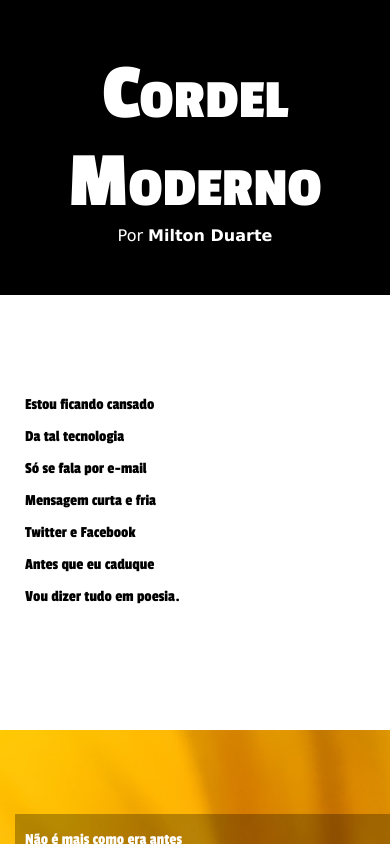
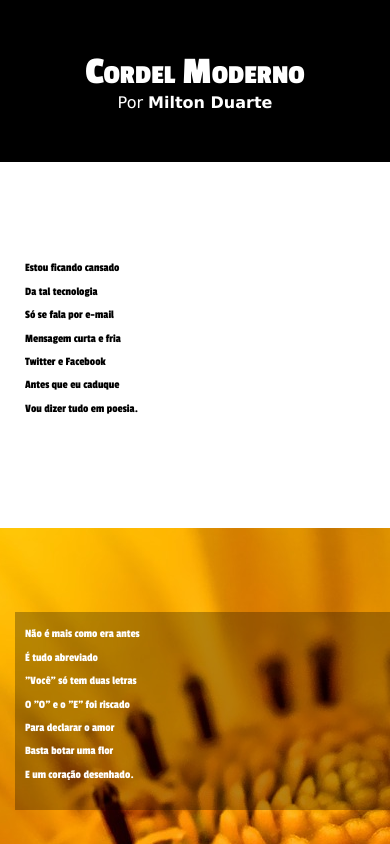
Before and after one commit to marcoguarato15/projeto-cordel, a plain HTML site: page index.html in a window 390 px wide. Shown: the top 844 px of the page. Drawn offline with Linux system fonts and the light colour scheme.

Commit message:
Feature font-size com view width
Adicionando a responsividade nas letras do site, sem media query por enquanto

```diff
--- a/style.css
+++ b/style.css
@@ -20,7 +20,7 @@ header {
 }
 
 header h1 {
-    font-size: 5em;
+    font-size: 10vw;
     font-weight: bold;
     color: white;
     font-family: "Passion One", Arial, Helvetica, sans-serif;
@@ -50,6 +50,7 @@ section {
     padding-bottom: 10vh;
     box-shadow: 2px 2px 2px rgba(0, 0, 0, 0.26);
     line-height: 2em;
+    font-size: 3vw;
 }
 
 section p {
```
